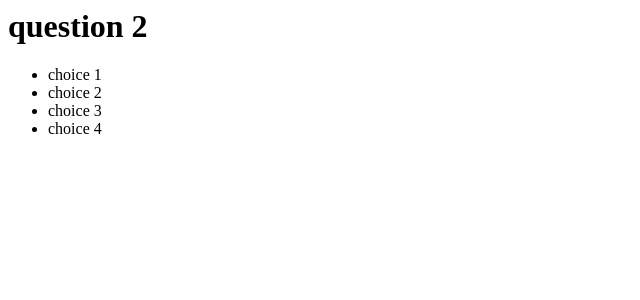
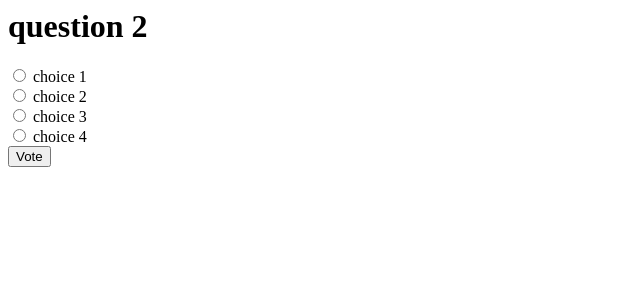
Before and after one commit to ornitorrincco/DjangoProjects, a Django app: page /polls/specifics/2/ in a window 1280 px wide. Shown: the top 300 px of the page, without its empty margins (0-640 px from the left). Run offline with Django 3.2, Linux system fonts and the light colour scheme; data comes from the database, SQL or seed files in the repository.

Commit message:
changes in detail and index

```diff
--- a/mysite/polls/templates/polls/detail.html
+++ b/mysite/polls/templates/polls/detail.html
@@ -1,6 +1,12 @@
 <h1>{{ question.question_text }}</h1>
-<ul>
+
+{% if error_message %}<p><strong>{{ error_message }}</strong></p>{% endif %}
+
+<form action="{% url 'polls:vote' question.id %}" method="post">
+{% csrf_token %}
 {% for choice in question.choice_set.all %}
-    <li>{{ choice.choice_text }}</li>
+    <input type="radio" name="choice" id="choice{{ forloop.counter }}" value="{{ choice.id }}" />
+    <label for="choice{{ forloop.counter }}">{{ choice.choice_text }}</label><br />
 {% endfor %}
-</ul>
+<input type="submit" value="Vote" />
+</form>
--- a/mysite/polls/templates/polls/index.html
+++ b/mysite/polls/templates/polls/index.html
@@ -7,4 +7,3 @@
 {% else %}
     <p>No polls are available.</p>
 {% endif %}
-    <li><a href="{% url 'detail' question.id %}">{{ question.question_text }}</a></li>
```
Also changed, not shown: mysite/log.txt (added).
